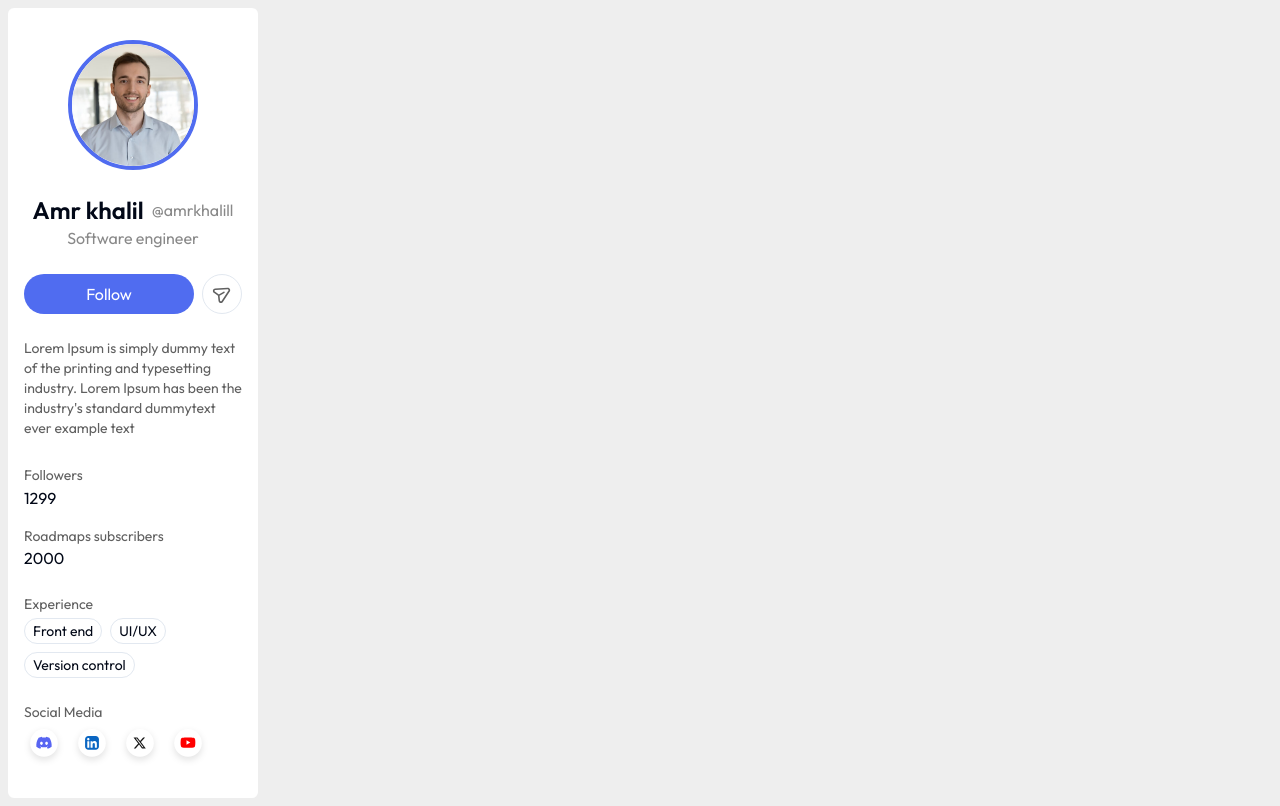
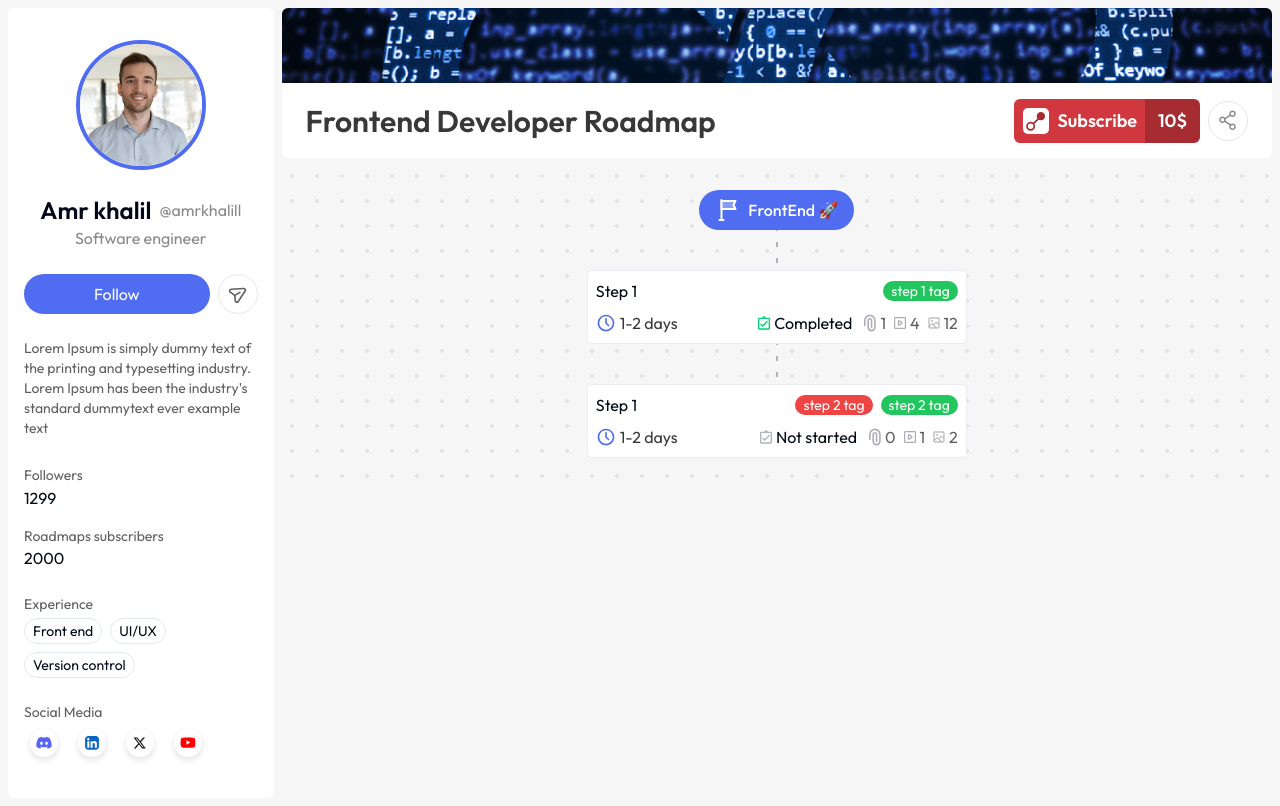
Before and after one commit to Amrmoussa777/roadmapwikifull, a Next.js app: page /roadmaps/1 in a window 1280 px wide. Built offline with nearby package versions, Linux system fonts and the light colour scheme.

Commit message:
RM-2 Refactor the header, steps.

```diff
--- a/public/icons/roadmapPreview.tsx
+++ b/public/icons/roadmapPreview.tsx
@@ -80,4 +80,65 @@ const DIRECT_MESSAGE = (
 	</svg>
 );
 
-export { PARK_ICON, NAVBAR_MENU_ICON, DIRECT_MESSAGE };
+const ROADMAP_SUBSCRIBE_LOGO = (
+	<svg
+		width="28"
+		height="26"
+		viewBox="0 0 28 26"
+		fill="none"
+		xmlns="http://www.w3.org/2000/svg"
+	>
+		<rect x="0.961914" width="26.0486" height="26" rx="5" fill="white" />
+		<path
+			d="M12.279 18.3412C12.279 20.3617 10.641 21.9998 8.62048 21.9998C6.59993 21.9998 4.96191 20.3617 4.96191 18.3412C4.96191 16.3206 6.59993 14.6826 8.62048 14.6826C10.641 14.6826 12.279 16.3206 12.279 18.3412Z"
+			fill="white"
+			fill-opacity="0.01"
+			stroke="#A72C32"
+			stroke-width="1.75"
+		/>
+		<path
+			d="M23.0105 8.14638C23.0105 10.4363 21.1541 12.2928 18.8642 12.2928C16.5742 12.2928 14.7178 10.4363 14.7178 8.14638C14.7178 5.8564 16.5742 4 18.8642 4C21.1541 4 23.0105 5.8564 23.0105 8.14638Z"
+			fill="#A72C32"
+		/>
+		<path
+			d="M11.1562 15.7575L16.7173 10.4404"
+			stroke="#A72C32"
+			stroke-width="1.75"
+		/>
+	</svg>
+);
+
+const SHARE_ICON = (
+	<svg
+		width="24"
+		height="25"
+		viewBox="0 0 24 25"
+		fill="none"
+		xmlns="http://www.w3.org/2000/svg"
+	>
+		<path
+			d="M9 11.6914C9 12.3544 8.73661 12.9903 8.26777 13.4592C7.79893 13.928 7.16304 14.1914 6.5 14.1914C5.83696 14.1914 5.20107 13.928 4.73223 13.4592C4.26339 12.9903 4 12.3544 4 11.6914C4 11.0284 4.26339 10.3925 4.73223 9.92364C5.20107 9.4548 5.83696 9.19141 6.5 9.19141C7.16304 9.19141 7.79893 9.4548 8.26777 9.92364C8.73661 10.3925 9 11.0284 9 11.6914Z"
+			stroke="#898989"
+			stroke-width="1.5"
+		/>
+		<path
+			d="M14.32 16.9932L9 13.4812M14.42 7.03125L9.1 10.5433"
+			stroke="#898989"
+			stroke-width="1.5"
+			stroke-linecap="round"
+		/>
+		<path
+			d="M19 18.6914C19 19.3544 18.7366 19.9903 18.2678 20.4592C17.7989 20.928 17.163 21.1914 16.5 21.1914C15.837 21.1914 15.2011 20.928 14.7322 20.4592C14.2634 19.9903 14 19.3544 14 18.6914C14 18.0284 14.2634 17.3925 14.7322 16.9236C15.2011 16.4548 15.837 16.1914 16.5 16.1914C17.163 16.1914 17.7989 16.4548 18.2678 16.9236C18.7366 17.3925 19 18.0284 19 18.6914ZM19 5.69141C19 6.35445 18.7366 6.99033 18.2678 7.45917C17.7989 7.92801 17.163 8.19141 16.5 8.19141C15.837 8.19141 15.2011 7.92801 14.7322 7.45917C14.2634 6.99033 14 6.35445 14 5.69141C14 5.02837 14.2634 4.39248 14.7322 3.92364C15.2011 3.4548 15.837 3.19141 16.5 3.19141C17.163 3.19141 17.7989 3.4548 18.2678 3.92364C18.7366 4.39248 19 5.02837 19 5.69141Z"
+			stroke="#898989"
+			stroke-width="1.5"
+		/>
+	</svg>
+);
+
+export {
+	PARK_ICON,
+	NAVBAR_MENU_ICON,
+	DIRECT_MESSAGE,
+	ROADMAP_SUBSCRIBE_LOGO,
+	SHARE_ICON,
+};
--- a/src/app/globals.css
+++ b/src/app/globals.css
@@ -93,16 +93,16 @@
 
 	.dotted-bg {
 		background-image: radial-gradient(
-			circle at 15px 15px,
-			#e3e3e3 2.5px,
+			circle at 10px 10px,
+			#e3e3e3 2px,
 			transparent 0
 		);
-		background-size: 40px 40px;
+		background-size: 25px 25px;
 		background-color: #f6f6f6;
 	}
 
 	.line-dashed {
-		width: 4px;
+		width: 2px;
 		background-image: linear-gradient(#acb5b7 33%, rgba(255, 255, 255, 0) 0%);
 		background-position: center;
 		background-size: 2px 16px;
--- /dev/null
+++ b/src/components/common/button/SubscribeButton.tsx
@@ -0,0 +1,22 @@
+import React from "react";
+import { ROADMAP_SUBSCRIBE_LOGO } from "../../../../public/icons/roadmapPreview";
+import { SubscribeButtonProps } from "@/components/common/button/types/subscribe-button.types";
+
+const SubscribeButton = ({ price, offer, details }: SubscribeButtonProps) => {
+	return (
+		<button className="flex-jc-c gap-2 bg-button-subscribe rounded-md text-white pl-2">
+			{ROADMAP_SUBSCRIBE_LOGO}
+			<div>
+				<h3 className="text-lg leading-5 font-semibold">Subscribe</h3>
+				{details?.length ? (
+					<p className="text-xs font-light">{details}</p>
+				) : null}
+			</div>
+			<span className="w-[55px] h-[44px] flex-jc-c text-lg font-semibold bg-black/20 rounded-r-md">
+				{price}$
+			</span>
+		</button>
+	);
+};
+
+export default SubscribeButton;
--- /dev/null
+++ b/src/components/common/button/types/subscribe-button.types.ts
@@ -0,0 +1,6 @@
+export type SubscribeButtonProps = {
+	offer?: string;
+	price: number;
+	details?: string;
+	callback: Function;
+};
--- a/src/components/roadmap-preview/components/RoadmapPreview.tsx
+++ b/src/components/roadmap-preview/components/RoadmapPreview.tsx
@@ -1,10 +1,17 @@
+import RoadmapHeader from "@/components/roadmap-preview/components/roadmap-header/RoadmapHeader";
 import RoadmapPreviewProfile from "@/components/roadmap-preview/components/roadmap-profile/RoadmapPreviewProfile";
+import RoadmapPreviewSteps from "@/components/roadmap-preview/components/roadmap-steps/RoadmapPreviewSteps";
 import React from "react";
 
 const RoadmapPreview = () => {
 	return (
-		<div className="p-2 bg-[#eee]">
+		<div className="flex gap-2 p-2 bg-grey-primary">
 			<RoadmapPreviewProfile />
+
+			<div className="w-full">
+				<RoadmapHeader />
+				<RoadmapPreviewSteps />
+			</div>
 		</div>
 	);
 };
--- /dev/null
+++ b/src/components/roadmap-preview/components/roadmap-details/RoadmapDetails.tsx
@@ -0,0 +1,11 @@
+import React from "react";
+
+const RoadmapDetails = () => {
+	return (
+		<div className="flex flex-col gap-4 bg-white w-[500px] p-4 py-3 rounded-md sticky top-2">
+			<h1>Hello</h1>
+		</div>
+	);
+};
+
+export default RoadmapDetails;
--- /dev/null
+++ b/src/components/roadmap-preview/components/roadmap-header/RoadmapHeader.tsx
@@ -0,0 +1,34 @@
+import Image from "next/image";
+import React from "react";
+import RoadmapCover from "../../../../../public/roadmapCover.png";
+import SubscribeButton from "@/components/common/button/SubscribeButton";
+import { SHARE_ICON } from "../../../../../public/icons/roadmapPreview";
+
+const RoadmapHeader = () => {
+	return (
+		<div className="h-[150px]">
+			<Image
+				src={RoadmapCover}
+				width={400}
+				height={400}
+				alt="roadmap-cover"
+				className="w-full h-2/4 object-cover rounded-t-md"
+			/>
+
+			<div className="w-full h-2/4 bg-white rounded-b-md flex-jb-c px-4 lg:px-6">
+				<h2 className="text-lg lg:text-3xl font-semibold text-primary-dark">
+					Frontend Developer Roadmap
+				</h2>
+
+				<div className="flex-jc-c gap-2">
+					<SubscribeButton price={10} callback={() => {}} />
+					<button className="w-[40px] h-[40px] flex-jc-c border border-grey-iconBorder rounded-full">
+						{SHARE_ICON}
+					</button>
+				</div>
+			</div>
+		</div>
+	);
+};
+
+export default RoadmapHeader;
--- a/src/components/roadmap-preview/components/roadmap-profile/RoadmapPreviewProfile.tsx
+++ b/src/components/roadmap-preview/components/roadmap-profile/RoadmapPreviewProfile.tsx
@@ -5,7 +5,7 @@ import RoadmapPreviewProfileInfo from "@/components/roadmap-preview/components/r
 
 const RoadmapPreviewProfile = () => {
 	return (
-		<div className="w-[250px] py-8 px-4 bg-white rounded-md flex-jc-c flex-col gap-6">
+		<div className="w-[330px] py-8 px-4 bg-white rounded-md flex-jc-c flex-col gap-6">
 			{/* Profile Image */}
 			<div className="flex-jc-c">
 				<div className="w-[130px] h-[130px] rounded-full border-4 border-[#506CF0]">
--- /dev/null
+++ b/src/components/roadmap-preview/components/roadmap-steps/RoadmapPreviewSteps.tsx
@@ -0,0 +1,60 @@
+import React from "react";
+import { PARK_ICON } from "../../../../../public/icons/roadmapPreview";
+import RoadmapStepItem from "@/components/roadmap-preview/components/roadmap-steps/RoadmapStepItem";
+import { RoadmapStepType } from "@/components/roadmap-preview/types/roadmapSteps.types";
+
+const roadmapSteps: RoadmapStepType[] = [
+	{
+		id: "1",
+		title: "Step 1",
+		tags: [{ id: "tag_1", title: "step 1 tag", color: "#22c55e" }],
+		duration: "1-2 days",
+		completed: true,
+		attachments: {
+			images: 12,
+			videos: 4,
+			files: 1,
+		},
+	},
+	{
+		id: "2",
+		title: "Step 1",
+		tags: [
+			{ id: "tag_1", title: "step 2 tag", color: "#ef4444" },
+			{ id: "tag_2", title: "step 2 tag", color: "#22c55e" },
+		],
+		duration: "1-2 days",
+		completed: false,
+		attachments: {
+			images: 2,
+			videos: 1,
+			files: 0,
+		},
+	},
+];
+
+const RoadmapPreviewSteps = () => {
+	return (
+		<div className="dotted-bg mt-2 p-6">
+			<div className="flex-jc-c">
+				<h3 className="flex items-center gap-2 text-white bg-primary-ultramarineBlue rounded-full font-medium py-2 px-4">
+					<span>{PARK_ICON}</span>
+					FrontEnd 🚀
+				</h3>
+			</div>
+
+			<div className="line-dashed h-[40px] mx-auto" />
+
+			{roadmapSteps.map((step, index) => (
+				<RoadmapStepItem
+					key={step.id}
+					step={step}
+					lastStep={index + 1 === roadmapSteps.length}
+					isFirstStep={index === 0}
+				/>
+			))}
+		</div>
+	);
+};
+
+export default RoadmapPreviewSteps;
--- a/src/components/roadmap-preview/components/roadmap-steps/RoadmapStepItem.tsx
+++ b/src/components/roadmap-preview/components/roadmap-steps/RoadmapStepItem.tsx
@@ -1,9 +1,79 @@
 import { RoadmapStepType } from "@/components/roadmap-preview/types/roadmapSteps.types";
 import React from "react";
+import {
+	CHECK_ICON,
+	DURATION_ICON,
+	FILE_ICON,
+	IMAGE_ICON,
+	VIDEO_ICON,
+} from "../../../../../public/icons/roadmapSteps";
 
-const RoadmapStepItem = ({}: RoadmapStepType) => {
+const RoadmapStepItem = ({
+	step,
+	isFirstStep,
+	lastStep,
+}: {
+	step: RoadmapStepType;
+	isFirstStep: boolean;
+	lastStep: boolean;
+}) => {
+	const { duration, completed, tags, title, attachments } = step;
+
 	return (
-		<div className="flex flex-col gap-2 rounded-lg p-4 border border-transparent"></div>
+		<>
+			{!isFirstStep ? <div className="line-dashed h-[40px] mx-auto" /> : null}
+
+			<div className="relative max-w-[380px] mx-auto p-2 rounded-sm bg-white border border-[#EBECF2] group">
+				<div className="flex-jb-c gap-2">
+					<div>
+						<span className="w-[20px] h-[20px] rounded-sm bg-[#ACB5B7]" />
+						{title}
+					</div>
+
+					<ul className="flex-jc-c gap-2">
+						{tags.map(tag => (
+							<li
+								key={tag.id}
+								style={{ backgroundColor: tag.color }}
+								className="rounded-full text-white px-2 text-sm font-normal"
+							>
+								<p>{tag.title}</p>
+							</li>
+						))}
+					</ul>
+				</div>
+
+				<div className="flex-jb-c mt-2">
+					<div className="flex-jc-c gap-1 [&>svg]:text-primary-ultramarineBlue">
+						{DURATION_ICON}{" "}
+						<span className="text-primary-dark">{duration}</span>
+					</div>
+
+					<div className="flex-jc-c gap-3">
+						<div className="flex items-center gap-1">
+							<span
+								className={`${completed ? "text-[#00CF7C]" : "text-[#ACB5B7]"}`}
+							>
+								{CHECK_ICON}
+							</span>{" "}
+							{completed ? "Completed" : "Not started"}
+						</div>
+
+						<div className="flex gap-2 [&>div]:flex-jc-c [&>div]:gap-1 [&>div>svg]:w-[12px] text-grey-secondary">
+							<div>
+								{FILE_ICON} {attachments.files}
+							</div>
+							<div>
+								{VIDEO_ICON} {attachments.videos}
+							</div>
+							<div>
+								{IMAGE_ICON} {attachments.images}
+							</div>
+						</div>
+					</div>
+				</div>
+			</div>
+		</>
 	);
 };
 
--- a/src/components/roadmap-preview/types/roadmapSteps.types.ts
+++ b/src/components/roadmap-preview/types/roadmapSteps.types.ts
@@ -10,6 +10,7 @@ export type RoadmapStepType = {
 export type RoadmapStepTagType = {
 	id: string;
 	title: string;
+	color: string;
 };
 
 export type RoadmapStepAttachmentsType = {
--- a/tailwind.config.ts
+++ b/tailwind.config.ts
@@ -58,6 +58,9 @@ const config = {
 					ultramarineBlue: "#506CF0",
 					dark: "#383838",
 				},
+				button: {
+					subscribe: "#D1373F",
+				},
 				grey: {
 					primary: "#F6F6F6",
 					secondary: "#606060",
```
